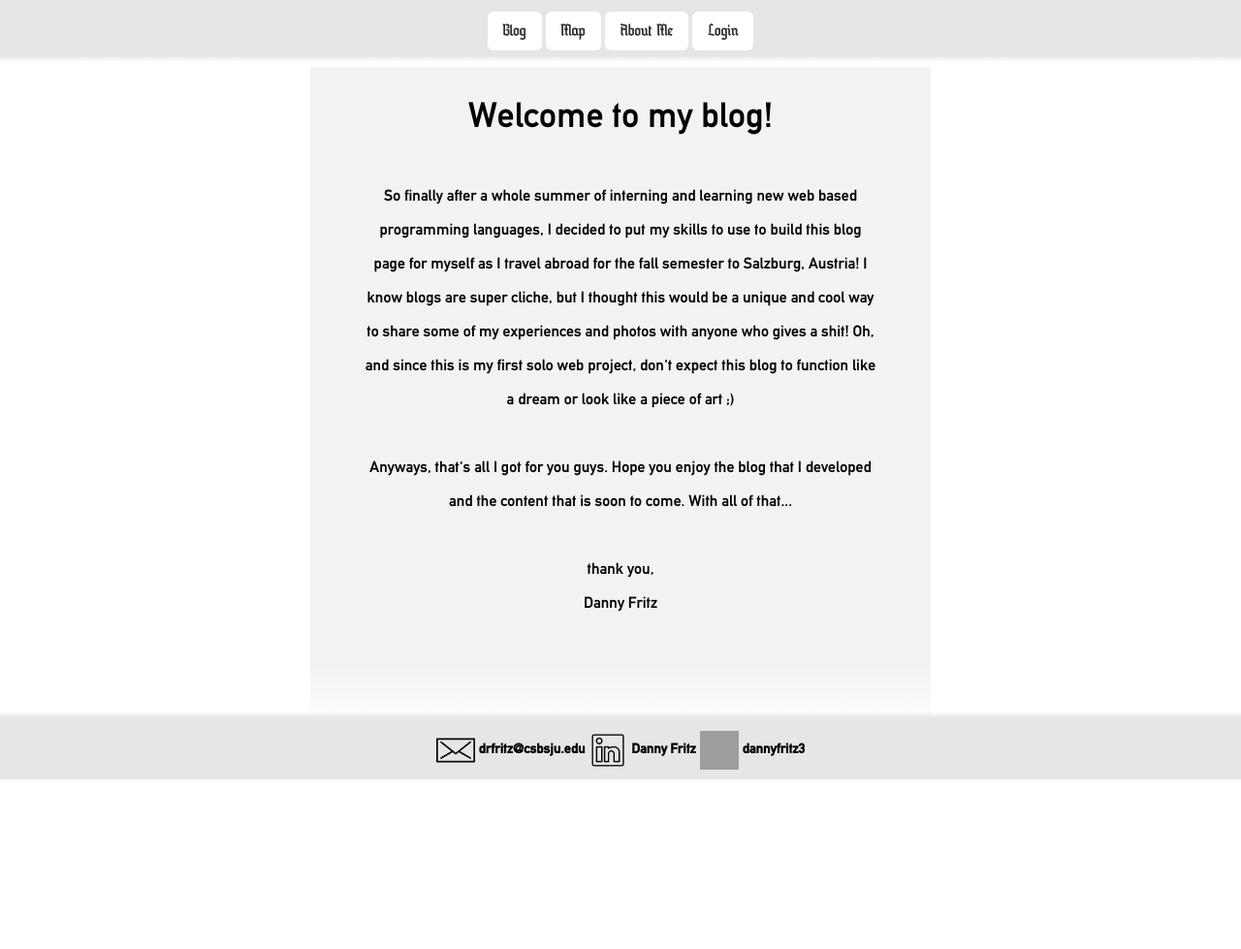
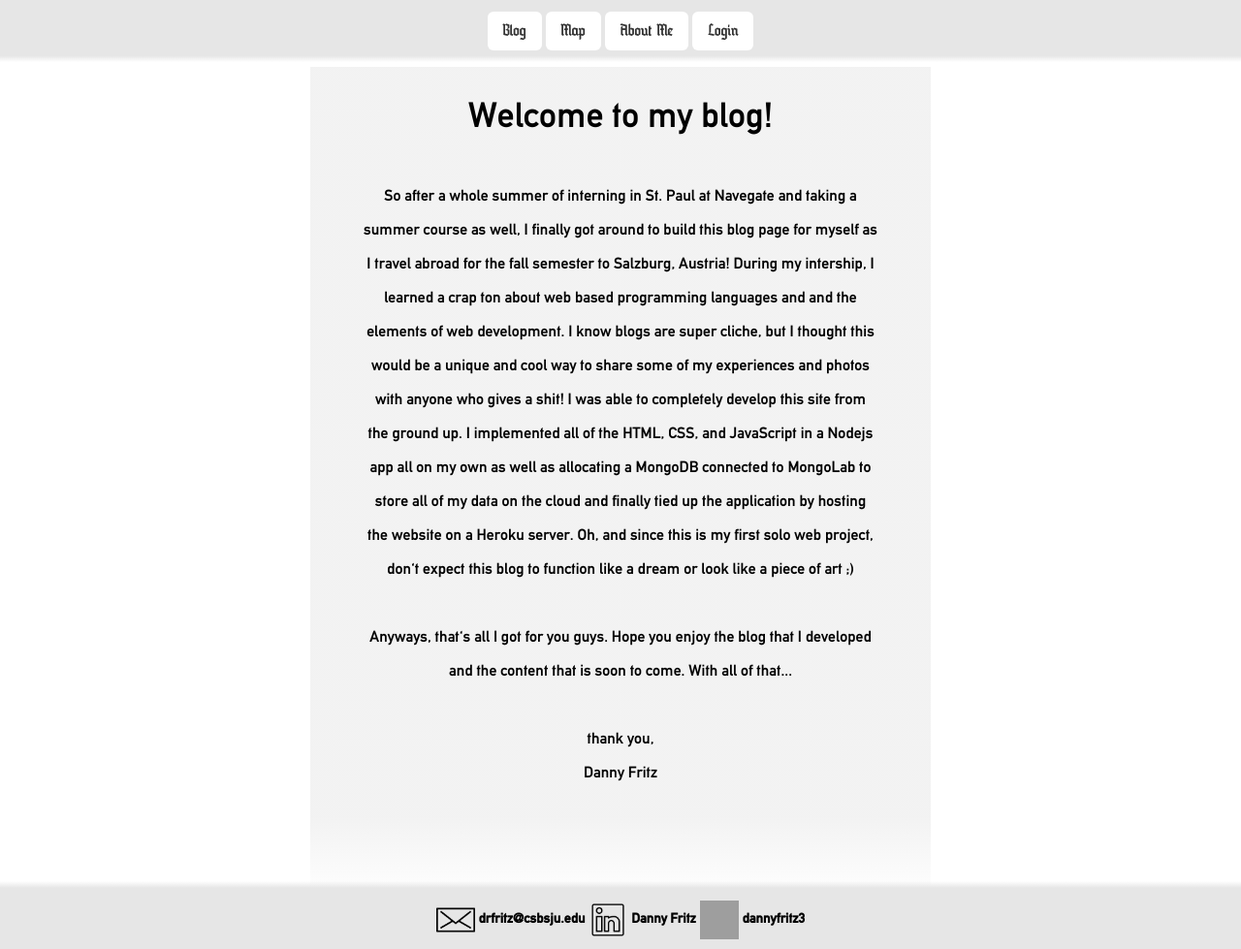
Before and after one commit to dannyfritz3/blogv2, a Node server app: page / in a window 1280 px wide. Shown: the part 117-1096 px from the top of the page at 97% size. Before the commit the page ends 921 px from the top, so only its background shows below. Run offline with Node 20, Linux system fonts and the light colour scheme; some libraries are stand-ins or nearby versions; grey boxes are pictures that could not be loaded.

Commit message:
Improved the index/welcome page

```diff
--- a/views/pages/index.ejs
+++ b/views/pages/index.ejs
@@ -5,11 +5,15 @@
             <div id="content">
                 <h1>Welcome to my blog!</h1>
                 <br>
-                <p>So finally after a whole summer of interning and learning new web based programming languages, I decided
-                    to put my skills to use to build this blog page for myself as I travel abroad for the fall semester to
-                    Salzburg, Austria! I know blogs are super cliche, but I thought this would be a unique and cool way to
-                    share some of my experiences and photos with anyone who gives a shit! Oh, and since this is my first
-                    solo web project, don't expect this blog to function like a dream or look like a piece of art ;)
+                <p>So after a whole summer of interning in St. Paul at Navegate and taking a summer course as well,
+                    I finally got around to build this blog page for myself as I travel abroad for the fall semester to
+                    Salzburg, Austria! During my intership, I learned a crap ton about web based programming languages and
+                    and the elements of web development. I know blogs are super cliche, but I thought this would be a unique
+                    and cool way to share some of my experiences and photos with anyone who gives a shit!  I was able to
+                    completely develop this site from the ground up. I implemented all of the HTML, CSS, and JavaScript in a
+                    Nodejs app all on my own as well as allocating a MongoDB connected to MongoLab to store all of my data
+                    on the cloud and finally tied up the application by hosting the website on a Heroku server. Oh, and
+                    since this is my first solo web project, don't expect this blog to function like a dream or look like a piece of art ;)
                     <br><br>Anyways, that's all I got for you guys. Hope you enjoy the blog that I developed and the content
                     that is soon to come. With all of that...<br><br>thank you,<br>Danny Fritz<br><br>
                 </p>
```
